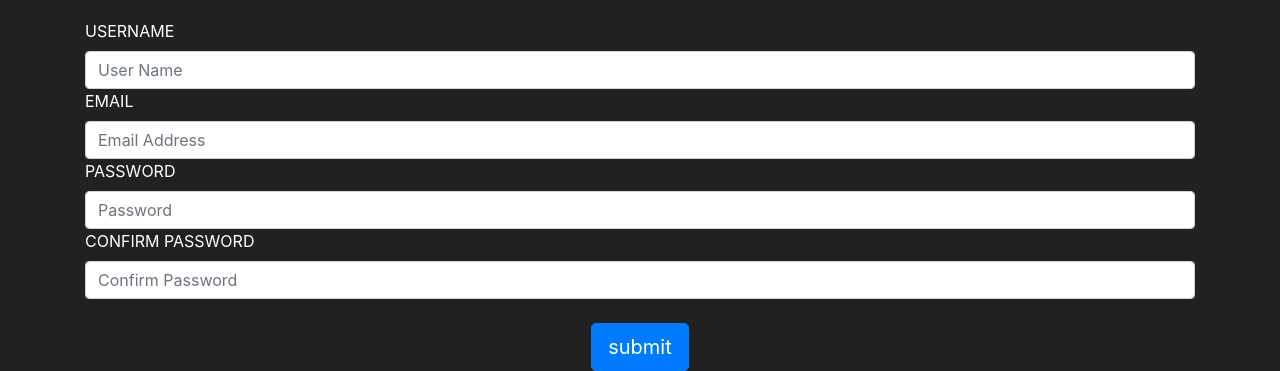
After one commit to Brandious/flask_playground, a Flask app: page /registration in a window 1280 px wide. The commit adds this page. Shown: the part 483-854 px from the top of the page. Run offline with Flask 3, Linux system fonts and the light colour scheme; some libraries are stand-ins or nearby versions.

Commit message:
Started authentication, registration finished

```diff
--- a/market/__init__.py
+++ b/market/__init__.py
@@ -1,19 +1,27 @@
 from flask import Flask
-from market.models import db
+from market.models import db, User, Item
 from market.routes import main
-from market.init_data import add_initial_items
+from market.init_data import add_initial_items, add_initial_users
+import os
+from dotenv import load_dotenv
+
+
+# Load environment variables from .env file
+load_dotenv()
+
 
 def create_app():
     app = Flask(__name__)
 
     # Database configuration
-    app.config['SQLALCHEMY_DATABASE_URI'] = 'sqlite:///market.db'
-    app.config['SQLALCHEMY_TRACK_MODIFICATIONS'] = False
+    app.config["SQLALCHEMY_DATABASE_URI"] = "sqlite:///market.db"
+    app.config["SQLALCHEMY_TRACK_MODIFICATIONS"] = False
+    # Set the SECRET_KEY from the .env file
+    app.config["SECRET_KEY"] = os.getenv("SECRET_KEY")
 
     db.init_app(app)  # Initialize db with the app
 
-
-     # Create the database tables
+    # Create the database tables
     with app.app_context():
         try:
             db.create_all()
@@ -21,14 +29,12 @@ def create_app():
         except Exception as e:
             print(f"Error creating database: {e}")
 
+    add_initial_users(app)
     add_initial_items(app)
-     # Register the blueprint for routes
+    # Register the blueprint for routes
     app.register_blueprint(main)
-
 
     return app
 
 
-
-
 app = create_app()
--- /dev/null
+++ b/market/forms.py
@@ -0,0 +1,43 @@
+from flask_wtf import FlaskForm
+from wtforms import StringField, EmailField, PasswordField, SubmitField, ValidationError
+from wtforms.validators import Length, EqualTo, Email, DataRequired
+from market.models import User
+
+
+class RegisterForm(FlaskForm):
+
+    def validate_username(self, username_to_check):
+        user = User.query.filter_by(username=username_to_check.data).first()
+        if user:
+            raise ValidationError("Username already exists!")
+
+    def validate_email(self, email_to_check):
+        user = User.query.filter_by(email=email_to_check.data).first()
+        if user:
+            raise ValidationError("Email already exists!")
+
+    username = StringField(
+        label="username", validators=[Length(min=2, max=30), DataRequired()]
+    )
+    email_address = EmailField(label="email", validators=[Email(), DataRequired()])
+    password = PasswordField(
+        label="password", validators=[Length(min=6), DataRequired()]
+    )
+    confirm_password = PasswordField(
+        label="confirm password", validators=[EqualTo("password"), DataRequired()]
+    )
+    submit = SubmitField(label="submit")
+
+
+class LoginForm(FlaskForm):
+
+    def validate_username(self, username_to_check):
+        user = User.query.filter_by(username=username_to_check.data).first()
+        if user:
+            raise ValidationError("Username not found!")
+
+    username = StringField(label="username", validators=[DataRequired()])
+
+    password = PasswordField(label="password", validators=[DataRequired()])
+
+    submit = SubmitField(label="submit")
--- a/market/routes.py
+++ b/market/routes.py
@@ -1,16 +1,54 @@
 from flask import Blueprint
-from flask import render_template
-from market.models import Item
+from flask import render_template, redirect, url_for, flash
+from market.models import db
+from market.models import Item, User
+from market.forms import RegisterForm, LoginForm
+
 
 # Create a Blueprint for routes
-main = Blueprint('main', __name__)
+main = Blueprint("main", __name__)
 
-@main.route('/')
-@main.route('/home')
+
+@main.route("/")
+@main.route("/home")
 def home_page():
-    return render_template('home.html')
+    return render_template("home.html")
 
-@main.route('/market')
+
+@main.route("/market")
 def market_page():
     items = Item.query.all()
-    return render_template('market.html', items=items)
+    return render_template("market.html", items=items)
+
+
+@main.route("/registration", methods=["GET", "POST"])
+def register_page():
+    form = RegisterForm()
+
+    if form.validate_on_submit():
+
+        user_to_create = User(
+            username=form.username.data,
+            email_address=form.email_address.data,
+            password=form.password.data,
+        )
+        db.session.add(user_to_create)
+        db.session.commit()
+        return redirect(url_for("main.market_page"))
+
+    if form.errors != {}:
+        for err_msg in form.errors.values():
+            flash(f"{err_msg[0]}", category="danger")
+
+    return render_template("registration.html", form=form)
+
+
+@main.route("/login", methods=["GET", "POST"])
+def login_page():
+    form = LoginForm()
+
+    if form.validate_on_submit():
+        flash(f"logged in", category="success")
+
+
+    return render_template("login.html", form=form)
--- a/market/templates/base.html
+++ b/market/templates/base.html
@@ -18,26 +18,50 @@
       <button class="navbar-toggler" type="button" data-toggle="collapse" data-target="#navbarNav"><span class="navbar-toggler-icon"></span></button>
       <div class="collapse navbar-collapse" id="navbarNav">
         <ul class="navbar-nav mr-auto">
+          {% if request.path not in ['/login', '/registration'] %}
             <li class="nav-item">
-            <a class="nav-link {% if request.endpoint == 'main.home_page' %}active{% endif %}" href="{{ url_for('main.home_page') }}">Home</a>
+              <a class="nav-link {% if request.endpoint == 'main.home_page' %} active {% endif %}" href="{{ url_for('main.home_page') }}">Home</a>
             </li>
             <li class="nav-item">
-            <a class="nav-link {% if request.endpoint == 'main.market_page' %}active{% endif %}" href="{{ url_for('main.market_page') }}">Market</a>
+              <a class="nav-link {% if request.endpoint == 'main.market_page' %} active {% endif %}" href="{{ url_for('main.market_page') }}">Market</a>
             </li>
+          {% endif %}
         </ul>
         <ul class="navbar-nav">
+          {% if request.path == '/registration' %}
             <li class="nav-item">
-            <a class="nav-link" href="#">Login</a>
+              <a class="nav-link" href="{{ url_for('main.login_page') }}">Login</a>
             </li>
+          {% else %}
             <li class="nav-item">
-            <a class="nav-link" href="#">Register</a>
+              <a class="nav-link" href="{{ url_for('main.register_page') }}">Register</a>
             </li>
+          {% endif %}
         </ul>
       </div>
     </nav>
+    <div class="container mt-5">
+      <div class="alert-container">
+        <div class="col">
+          {% with messages=get_flashed_messages(with_categories=true) %}
+            {% if messages %}
+              {% for category, message in messages %}
+                <div class="col-4">
+                  <div class="alert alert-{{ category }}" role="alert">
+                    <button type="button" class="m1-2 mb-1 close" data-dismiss="alert" aria-label="Close"><span aria-hidden="true">&times;</span></button>
+                    {{ message }}
+                  </div>
+                </div>
+              {% endfor %}
+            {% endif %}
+          {% endwith %}
+        </div>
+      </div>
+    </div>
     {% block content %}
 
     {% endblock %}
+
     <!-- Future Content here -->
 
     <!-- Optional JavaScript -->
@@ -52,5 +76,16 @@
       background-color: #212121;
       color: white;
     }
+
+    /* Custom styles to position alerts at the top */
+    .alert-container {
+      position: fixed; /* Fixed positioning */
+      top: 10%; /* Align to the top */
+      left: 50%; /* Center horizontally */
+      transform: translateX(-50%); /* Adjust for centering */
+      width: 100%; /* Full width */
+      z-index: 1050; /* Higher z-index to be on top */
+      padding: 1rem; /* Add some padding */
+    }
   </style>
 </html>
--- /dev/null
+++ b/market/templates/registration.html
@@ -0,0 +1,33 @@
+{% extends 'base.html' %}
+{% block title %}
+  Registration
+{% endblock %}
+
+{% block content %}
+  <div>
+    <div class="container">
+      <form method="POST" class="form-register" style="color:white">
+        {{ form.hidden_tag() }}
+        <div class="text-center">
+          <img class="mb-4" src="https://gravatar.com/avatar/4970daa224d2563ed9424feea6934ba4?s=200&d=robohash&r=x" alt="" />
+          <h3 class="h3 mb-3 font-weight-normal flex-1">Please Create your Account</h3>
+        </div>
+        <br />
+        {{ form.username.label(class='text-uppercase') }}
+        {{ form.username(class='form-control', placeholder='User Name') }}
+
+        {{ form.email_address.label(class='text-uppercase') }}
+        {{ form.email_address(class='form-control', placeholder='Email Address') }}
+
+        {{ form.password.label(class='text-uppercase') }}
+        {{ form.password(class='form-control', placeholder='Password') }}
+
+        {{ form.confirm_password.label(class='text-uppercase') }}
+        {{ form.confirm_password(class='form-control', placeholder='Confirm Password') }}
+
+        <br />
+        <div class="text-center">{{ form.submit(class='btn btn-lg btn-md btn-primary') }}</div>
+      </form>
+    </div>
+  </div>
+{% endblock %}
```
Also changed, not shown: market/init_data.py (+102 -21 lines), market/models.py (+30 -2 lines), market/templates/login.html (added, +28 -0 lines). Lines whose indentation alone changed are shown as unchanged.
